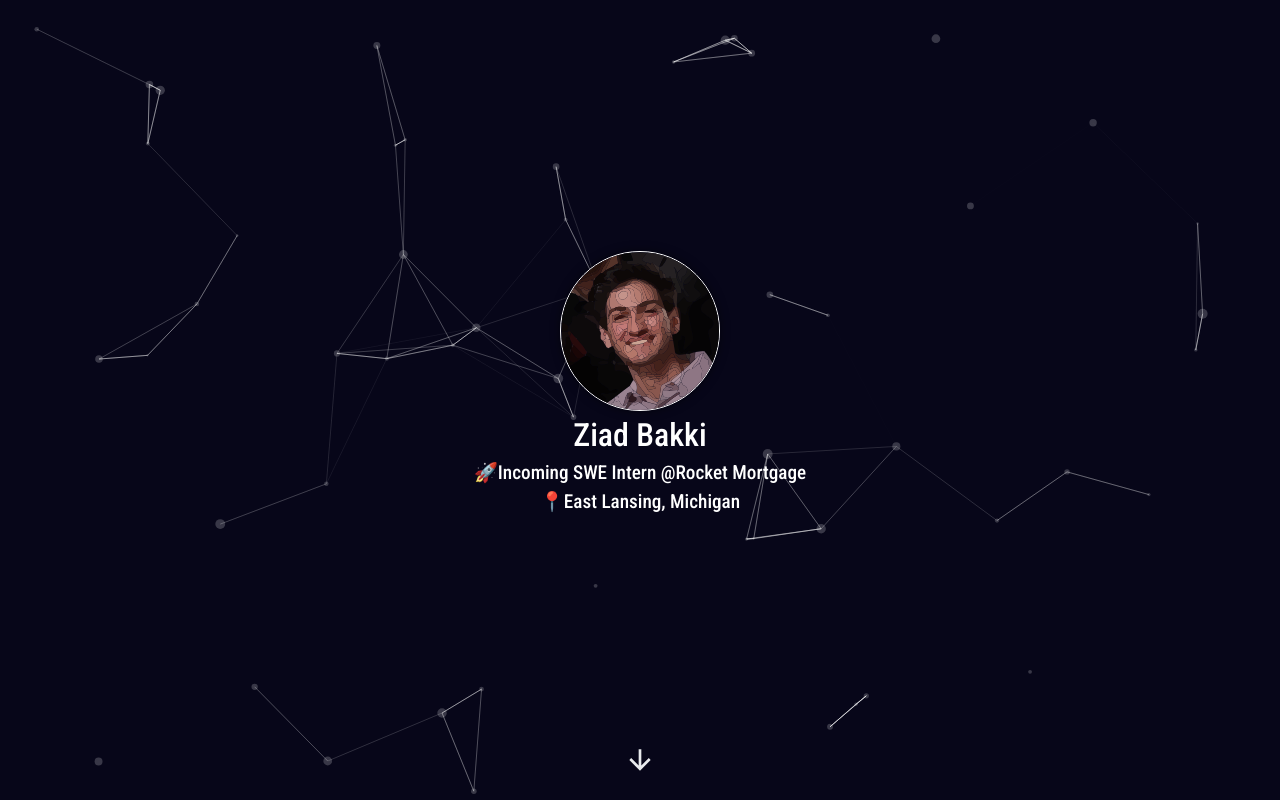
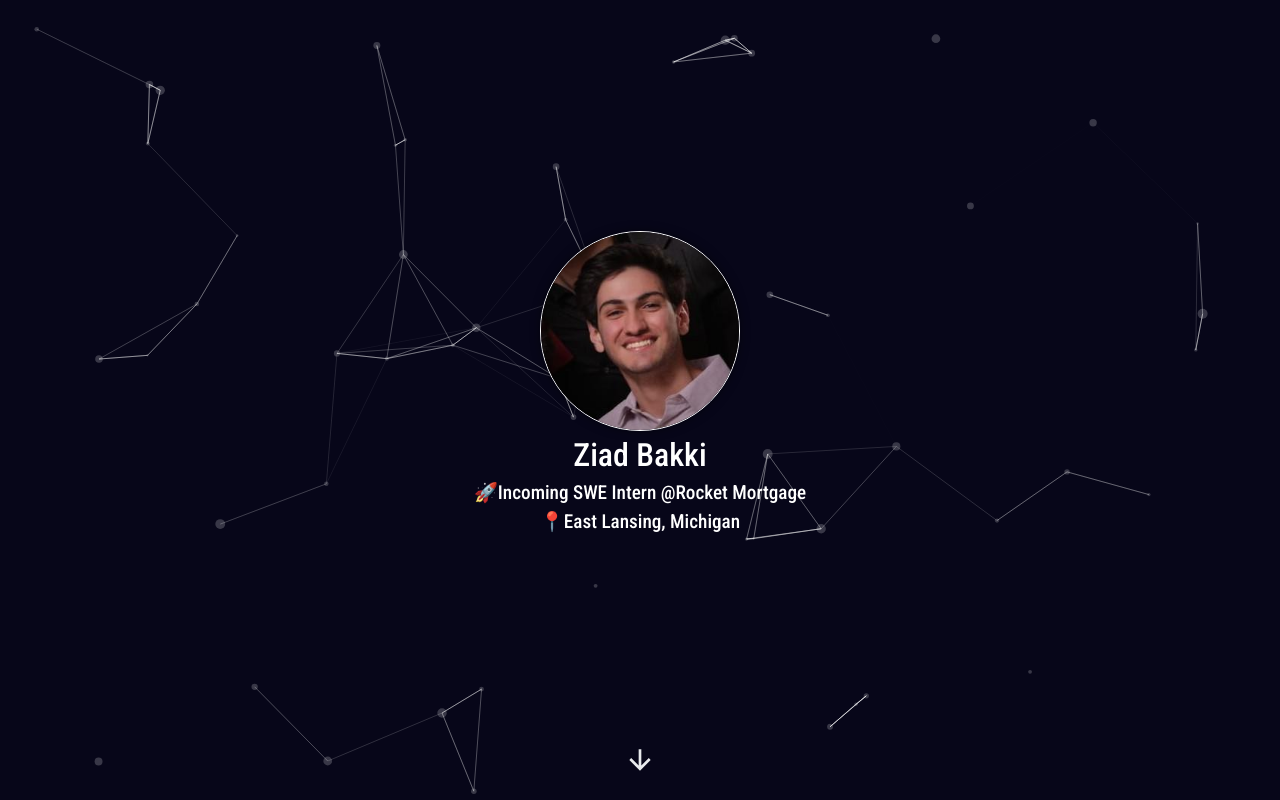
Before and after one commit to ziad-bakki/React-Portfolio, a Next.js app: page / in a window 1280 px wide. Shown: the top 800 px of the page. Built offline with nearby package versions, Linux system fonts and the light colour scheme.

Commit message:
changed center image and animation

```diff
--- a/src/app/globals.css
+++ b/src/app/globals.css
@@ -71,15 +71,15 @@ h1 {
 .icon-pic {
   border: 1px solid #ffffff;
   box-shadow: 0 0 10px rgba(0, 0, 0, 0.5);
-  height: 10rem;
-  width: 10rem;
+  height: 200px;
+  width: 200px;
   border-radius: 50%;
   transition: height 0.3s, width 0.3s;
 }
 
 .icon-pic:hover {
-  height: 12rem;
-  width: 12rem;
+  height: 250px;
+  width: 250px;
 
 }
 
--- a/src/app/page.tsx
+++ b/src/app/page.tsx
@@ -87,12 +87,13 @@ export default function Home() {
       <h1 id="landing">
         <Image
           className = "icon-pic"
-          src="/linkedinimage.svg"
-          alt="accountcircle"
-          height={1}
-          width={1}
-        />
-        Ziad Bakki
+          // src="/linkedinimage.svg"
+            src="/ziad.jpeg"
+            alt="accountcircle"
+            height={200}
+            width={200}
+          />
+          Ziad Bakki
         <p>🚀Incoming SWE Intern @Rocket Mortgage</p>
         <p>📍East Lansing, Michigan</p>
 
```
Also changed, not shown: public/ziad.jpeg (added).
